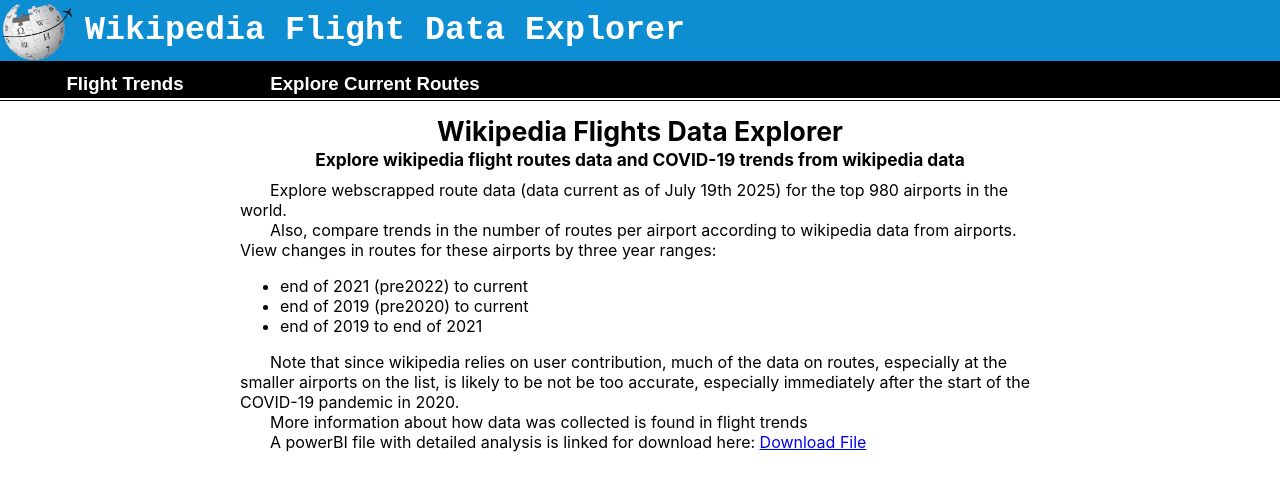
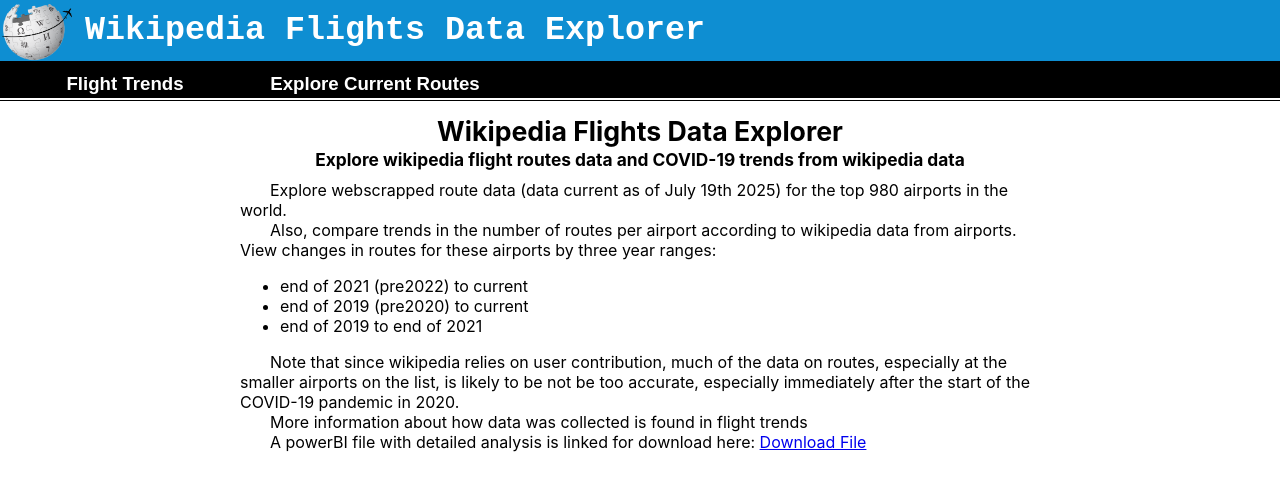
Before and after one commit to maxjing97/flight-routes-analysis, a React (Create React App) app: page / in a window 1280 px wide. Shown: the top 490 px of the page. Built offline with nearby package versions, Linux system fonts and the light colour scheme; the HTML template or start-up script is replaced by a standard one.

Commit message:
updated main page preview

```diff
--- a/src/App.js
+++ b/src/App.js
@@ -14,7 +14,7 @@
       <div id="header">
         <img id="icon" src="./media/icon.png"/>
         <Link to="/">
-          <h1 id="title">Wikipedia Flight Data Explorer</h1>
+          <h1 id="title">Wikipedia Flights Data Explorer</h1>
         </Link>
       </div>
 
```
